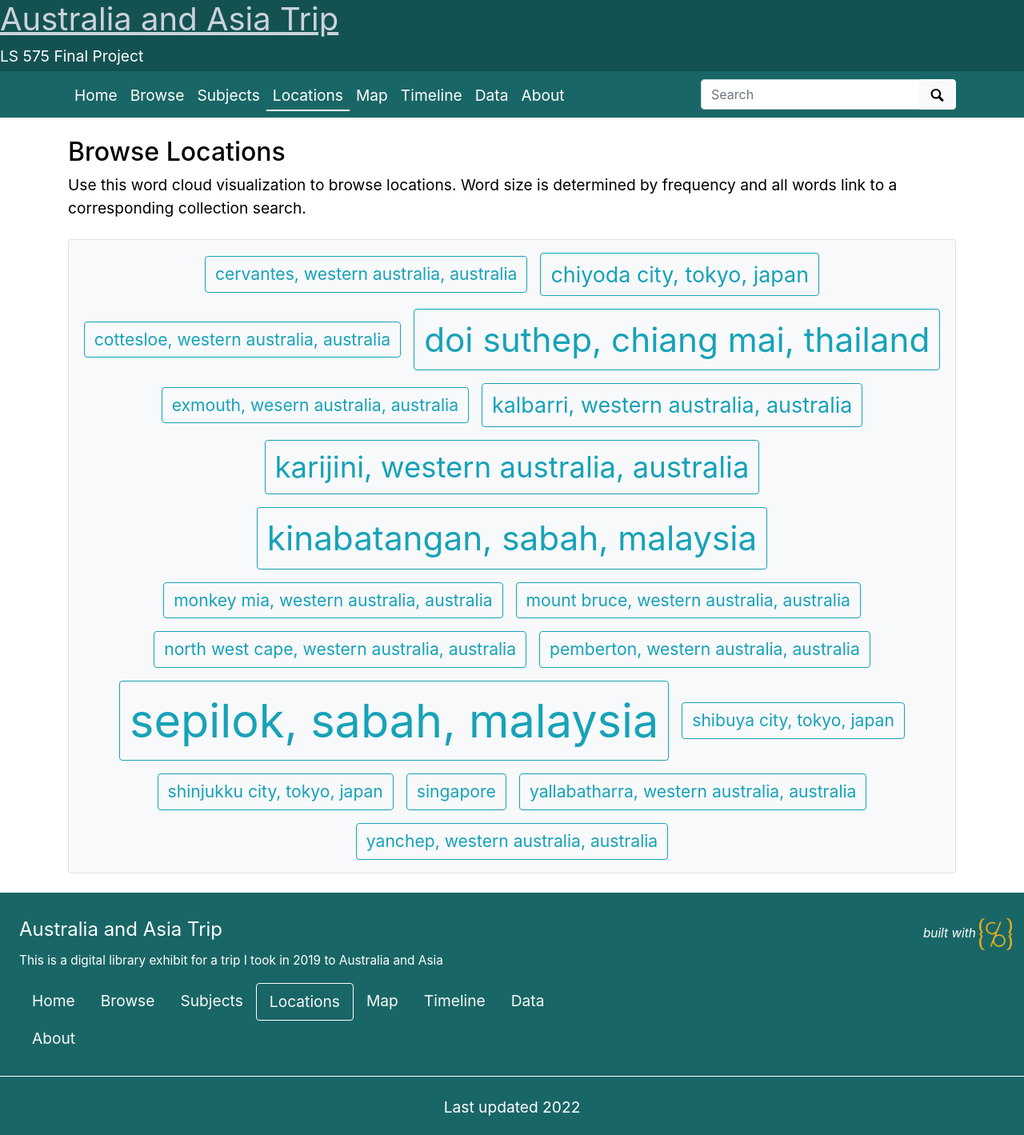
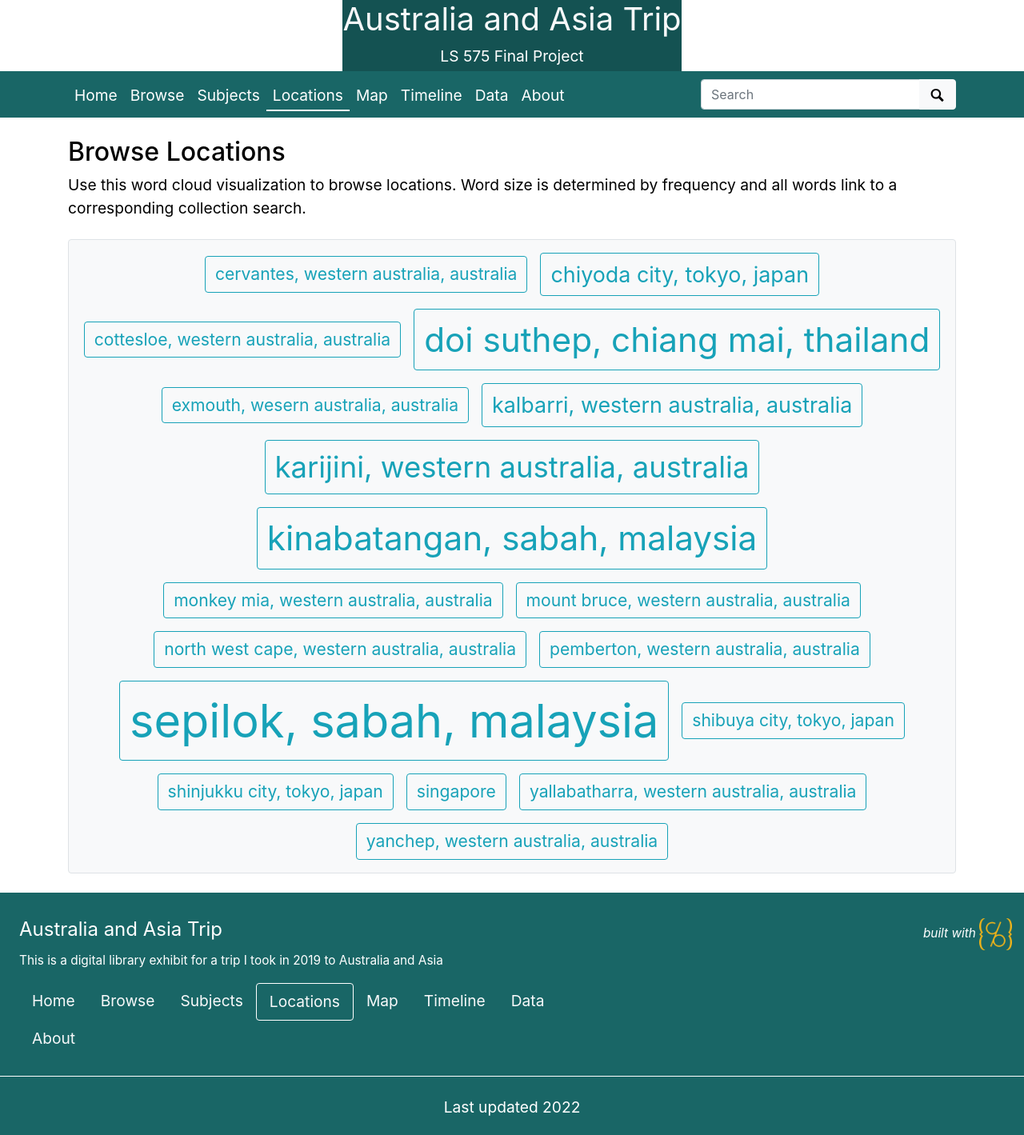
Before and after one commit to mikasmith97/final.github.io, a Jekyll site: the page built from pages/locations.md, in a window 1280 px wide. Shown: the whole page at 80% size. Built offline with Jekyll 4.4.1, drawn with Linux system fonts in a browser that asks for light colours.

Commit message:
Update collection-banner.html

```diff
--- a/_includes/collection-banner.html
+++ b/_includes/collection-banner.html
@@ -30,7 +30,7 @@
 {%- else -%}
 <div class="container-fluid mb-0 p-0">
     <div class="row justify-content-center">
-        <div id="title" class="{% if site.organization-logo-banner %}col-md-9{% else %}col-12{% endif %}" style="background-color:#145252">
+        <div id="title" class="text-center" style="text-align:center;background-color:#145252">
             <h1><a class="text-light font-weight-normal" href="{{ site.baseurl }}/" >{{ site.title }}</a></h1>
             {% if site.tagline %}<p class="mb-1" style="color:#ffffff">{{ site.tagline }}</p>{% endif %}
         </div>
```
